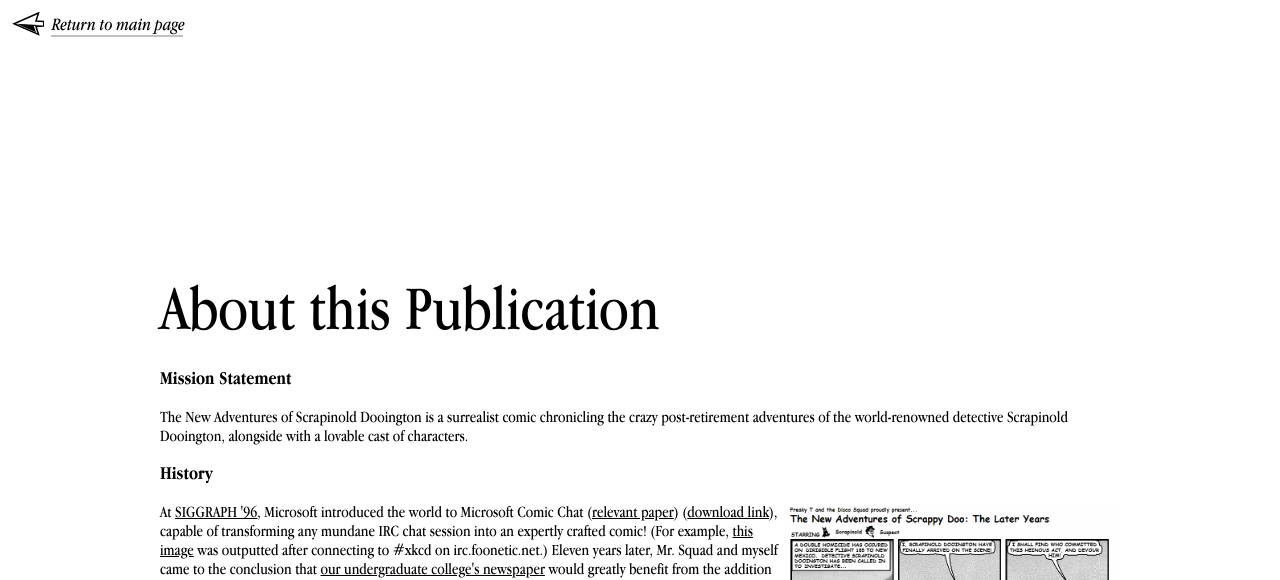
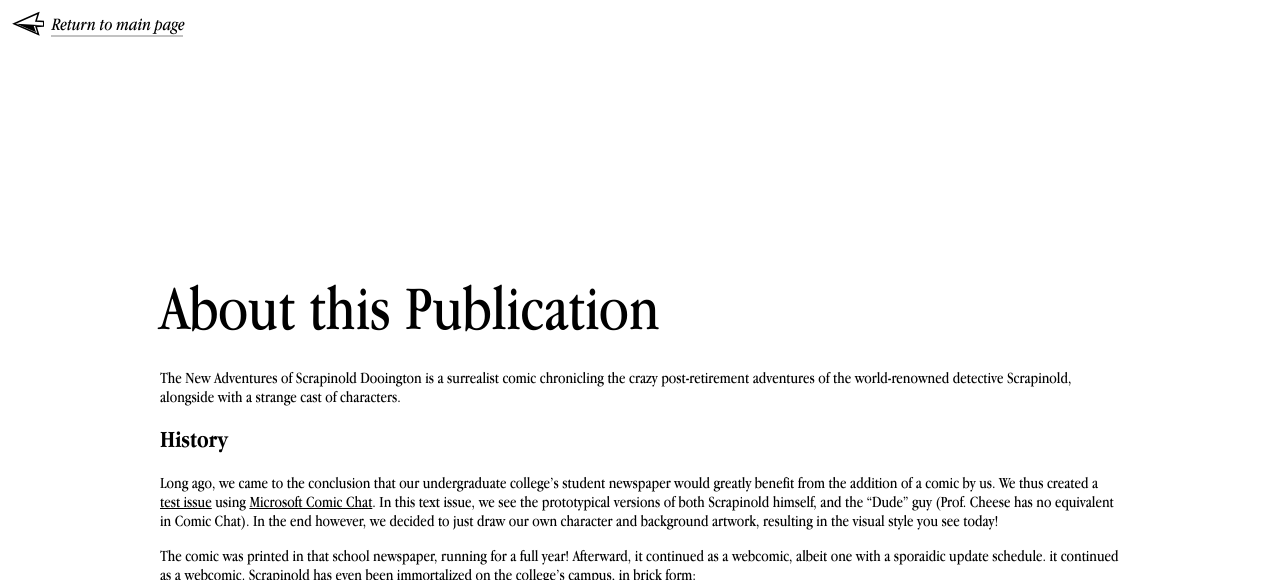
Before and after one commit to Scrapinold/scrapinold.github.io, a Jekyll site: the page built from about.md, in a window 1280 px wide. Shown: the top 580 px of the page. Built offline with Jekyll 4.4.1, drawn with Linux system fonts in a browser that asks for light colours; nearby versions of some CDN libraries; some of the changed text lies outside the part shown; grey boxes are pictures that could not be loaded.

Commit message:
About page rewrite 1

```diff
--- a/about.md
+++ b/about.md
@@ -2,41 +2,17 @@
 layout: page
 title: About this Publication
 ---
-<h3>Mission Statement</h3>
-<p>
-The New Adventures of Scrapinold Dooington is a surrealist comic chronicling the crazy post-retirement adventures of the world-renowned detective Scrapinold Dooington, alongside with a lovable cast of characters.
-</p>
-<h3>History</h3>
-<p>
-<a href="images/scrapinold1-orig.png" title="Click for full-size"><img width="35%" style="float: right" src='images/scrapinold1-orig.png' /></a>
-  At <a href="http://www.siggraph.org/conferences/siggraph96/core/">SIGGRAPH '96</a>, Microsoft
-  introduced the world to Microsoft Comic Chat
-  (<a href="http://grail.cs.washington.edu/pub/papers/comics.pdf">relevant paper</a>) (<a href="http://www.mermeliz.com/cchat.htm">download link</a>), capable of
-  transforming any mundane IRC chat session into an expertly crafted comic!  (For example,
-  <a href="images/comicChatXkcd.jpg">this image</a>
-  was outputted after connecting to #xkcd on irc.foonetic.net.)
-   Eleven years later,
-  Mr. Squad and myself came to the conclusion that <a href="http://www.tcnjsignal.net/">our undergraduate college's newspaper</a> would greatly benefit from the addition
-  of a comic by us.  After finding Microsoft Comic Chat, we determined that it could serve as an
-  ideal tool to achieve just such an end.
-</p>
 
-<p>
+The New Adventures of Scrapinold Dooington is a surrealist comic chronicling the crazy post-retirement adventures of the world-renowned detective Scrapinold, alongside with a strange cast of characters.
 
-  We thus created the first issue (pictured right),
-  in which we see the original versions of both Scrapinold himself,
-  and the "Dude" guy (Prof. Cheese has no equivalent in Comic Chat)  However, both that comic (and a <a href="images/scrapinold2-orig.png">second issue</a>) were both tragically rejected.
-</p>
+## History
 
-<p>
-  Not to be deterred, however, we created a <a href="/">hand-drawn
-  version of the comic</a>, with the same basic
-  premise and characters.  Unlike its predecessor, it was actually printed!  After the 1 year run of the printed comic, it continues as a webcomic.  Scrapinold has even been immortalized on the
-  College of New Jersey campus, in brick form:
-</p>
-<p style="text-align: center;">
-<img src="images/scrapinbrick-thumb.jpg" />
-</p>
-<p>
+
+  Long ago, we came to the conclusion that our undergraduate college's student newspaper would greatly benefit from the addition of a comic by us. We thus created a <a href="scrapinold1-orig.png">test issue</a> using <a href="http://grail.cs.washington.edu/pub/papers/comics.pdf">Microsoft Comic Chat</a>. In this text issue, we see the prototypical versions of both Scrapinold himself,
+  and the "Dude" guy (Prof. Cheese has no equivalent in Comic Chat). In the end however, we decided to just draw our own character and background artwork, resulting in the visual style you see today!
+
+  The comic was printed in that school newspaper, running for a full year! Afterward, it continued as a webcomic, albeit one with a sporaidic update schedule. it continued as a webcomic.  Scrapinold has even been immortalized on the college's campus, in brick form:
+
+<img src="images/scrapinbrick.jpg" />
+
 Today, Scrapinold is an open source project, licensed under the <a href="https://creativecommons.org/licenses/by/4.0/">Creative Commons Attribution 4.0 International</a> license! All comic source material is <a href="https://github.com/Scrapinold/scrapinold.github.io">hosted on Github</a>, and we even accept pull requests for new comics!
-</p>
```
